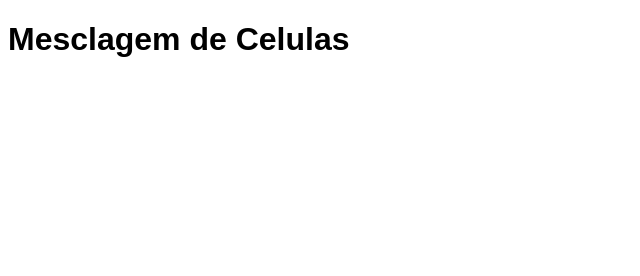
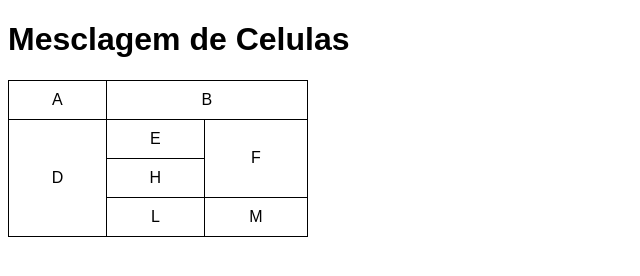
Before and after one commit to PedroBelloS/html-css, a plain HTML site: page exercicios/ex023/tabela003.html in a window 1280 px wide. Shown: the whole page, without its empty margins (0-640 px from the left). Drawn offline with Linux system fonts and the light colour scheme.

Commit message:
Update tabela003.html

```diff
--- a/exercicios/ex023/tabela003.html
+++ b/exercicios/ex023/tabela003.html
@@ -12,7 +12,14 @@
     }
 
     table{
+        border-collapse: collapse;
+        width: 300px;
+    }
 
+    td{
+    border: solid 1px black;
+    padding: 10px;
+    text-align: center;
     }
     </style>
 </head>
@@ -22,31 +29,31 @@
 <table>
 
 <tr>
-<td></td>
-<td></td>
-<td></td>
-<td></td>
+<td>A</td>
+<td colspan="2">B</td>
+
+
 </tr>
 
 <tr>
-<td></td>
-<td></td>
-<td></td>
-<td></td>
+<td rowspan="3">D</td>
+<td>E</td>
+<td rowspan="2">F</td>
+
 </tr>
 
 <tr>
-<td></td>
-<td></td>
-<td></td>
-<td></td>
+
+<td>H</td>
+
+
 </tr>
 
 <tr>
-<td></td>
-<td></td>
-<td></td>
-<td></td>
+
+<td>L</td>
+<td>M</td>
+
 </tr>
 
 </table>
```
